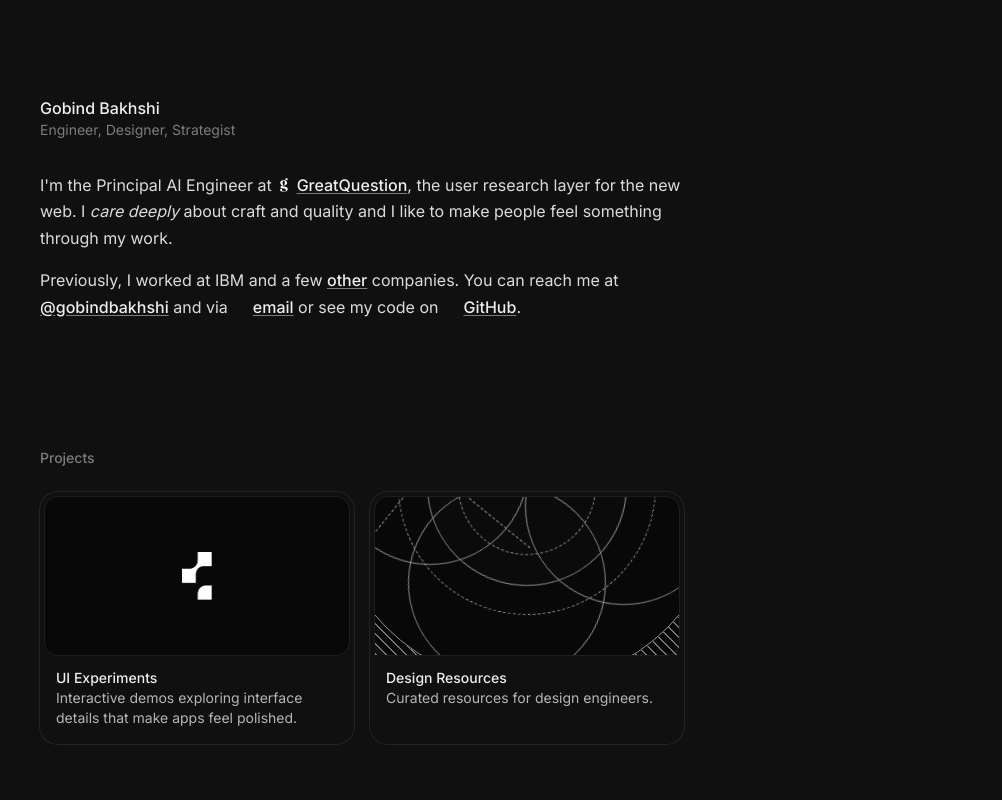
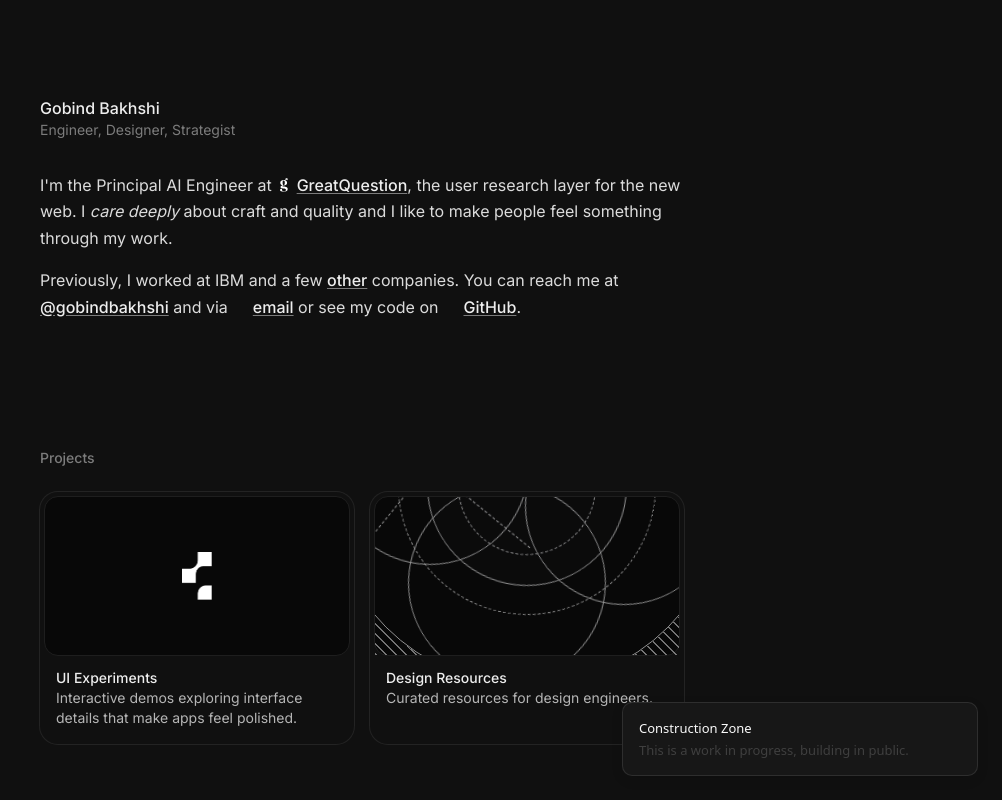
Before and after one commit to GobindB/gobindbakhshi, a Next.js app: page / in a window 1280 px wide. Shown: the top 800 px of the page, without its empty margins (278-1280 px from the left). Built offline with nearby package versions, Linux system fonts and the light colour scheme; some icons are missing.

Commit message:
feat: add persistent construction zone toast via sonner

```diff
--- a/package.json
+++ b/package.json
@@ -16,9 +16,11 @@
     "clsx": "^2.1.1",
     "lucide-react": "^1.8.0",
     "next": "16.2.4",
+    "next-themes": "^0.4.6",
     "react": "19.2.4",
     "react-dom": "19.2.4",
     "shadcn": "^4.3.0",
+    "sonner": "^2.0.7",
     "tailwind-merge": "^3.5.0",
     "tw-animate-css": "^1.4.0"
   },
--- a/src/app/layout.tsx
+++ b/src/app/layout.tsx
@@ -1,5 +1,7 @@
 import type { Metadata } from "next";
 import { Inter, Dancing_Script } from "next/font/google";
+import { Toaster } from "@/components/ui/sonner";
+import { ConstructionToast } from "@/components/construction-toast";
 import "./globals.css";
 
 const inter = Inter({
@@ -31,6 +33,8 @@
     >
       <body className="min-h-screen bg-[#101010] text-[#DBDBDB] font-sans">
         {children}
+        <Toaster />
+        <ConstructionToast />
       </body>
     </html>
   );
--- /dev/null
+++ b/src/components/construction-toast.tsx
@@ -0,0 +1,20 @@
+"use client";
+
+import { useEffect } from "react";
+import { toast } from "sonner";
+
+export function ConstructionToast() {
+  useEffect(() => {
+    const id = toast("Construction Zone", {
+      description: "This is a work in progress, building in public.",
+      duration: Infinity,
+      position: "bottom-right",
+    });
+
+    return () => {
+      toast.dismiss(id);
+    };
+  }, []);
+
+  return null;
+}
--- /dev/null
+++ b/src/components/ui/sonner.tsx
@@ -0,0 +1,49 @@
+"use client"
+
+import { useTheme } from "next-themes"
+import { Toaster as Sonner, type ToasterProps } from "sonner"
+import { CircleCheckIcon, InfoIcon, TriangleAlertIcon, OctagonXIcon, Loader2Icon } from "lucide-react"
+
+const Toaster = ({ ...props }: ToasterProps) => {
+  const { theme = "system" } = useTheme()
+
+  return (
+    <Sonner
+      theme={theme as ToasterProps["theme"]}
+      className="toaster group"
+      icons={{
+        success: (
+          <CircleCheckIcon className="size-4" />
+        ),
+        info: (
+          <InfoIcon className="size-4" />
+        ),
+        warning: (
+          <TriangleAlertIcon className="size-4" />
+        ),
+        error: (
+          <OctagonXIcon className="size-4" />
+        ),
+        loading: (
+          <Loader2Icon className="size-4 animate-spin" />
+        ),
+      }}
+      style={
+        {
+          "--normal-bg": "var(--popover)",
+          "--normal-text": "var(--popover-foreground)",
+          "--normal-border": "var(--border)",
+          "--border-radius": "var(--radius)",
+        } as React.CSSProperties
+      }
+      toastOptions={{
+        classNames: {
+          toast: "cn-toast",
+        },
+      }}
+      {...props}
+    />
+  )
+}
+
+export { Toaster }
```
Also changed, not shown: 1 other file (tests, documents, lock files or other folders).
